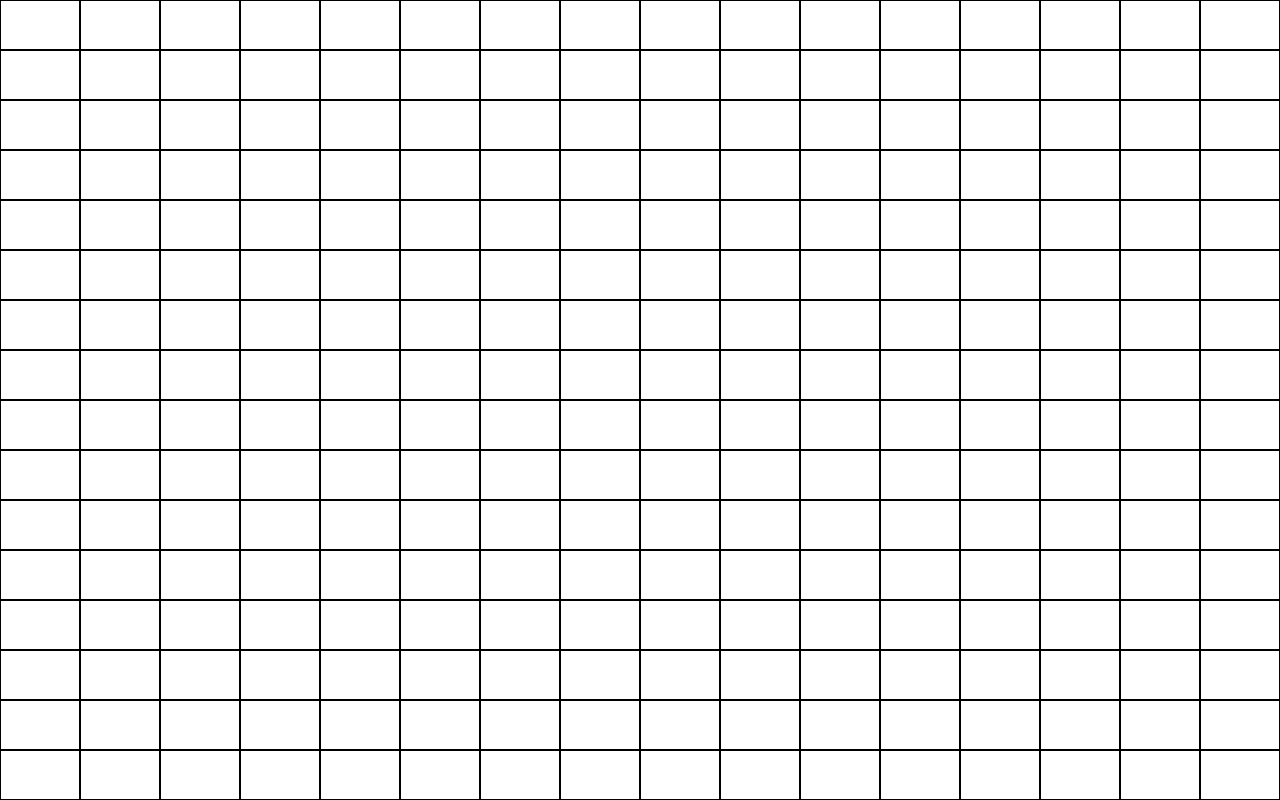
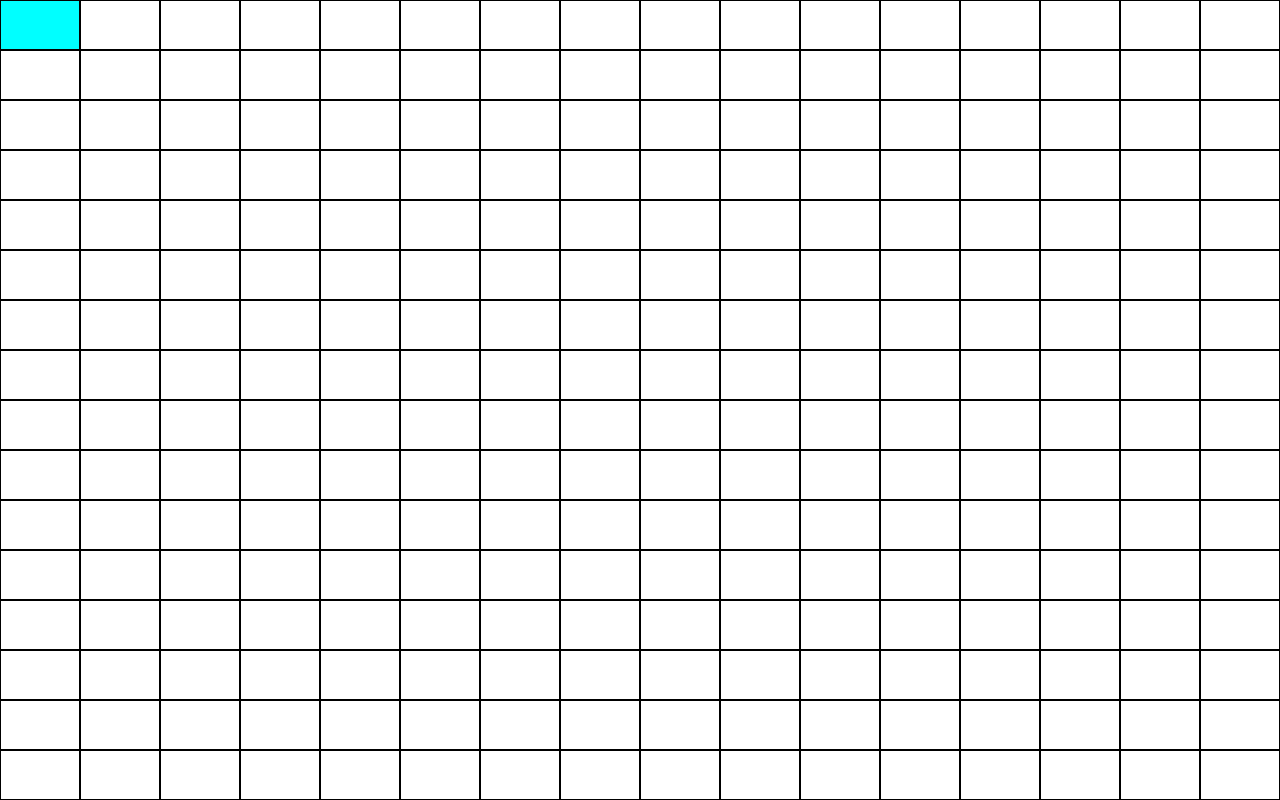
Before and after one commit to xLalice/etch-a-sketch, a plain HTML site: page index.html in a window 1280 px wide. Drawn offline with Linux system fonts and the light colour scheme.

Commit message:
Add hover effect on cells

```diff
--- a/script.js
+++ b/script.js
@@ -10,3 +10,15 @@ for (let i = 0; i < 16; i++){
     }
     container.appendChild(row);
 }
+
+function hoverEventListener(){
+    const cells = document.querySelectorAll(".cell");
+
+    cells.forEach(cell => {
+        cell.addEventListener("mouseenter", () => {
+            cell.style.cssText = "background-color: aqua;";
+        })
+    })
+}
+
+hoverEventListener();
--- a/styles.css
+++ b/styles.css
@@ -18,5 +18,5 @@
 .cell {
     min-width: 6.25%;
     min-height: 6.25%;
-    border: 1px solid black;
+    border: .5px solid black;
 }
```
